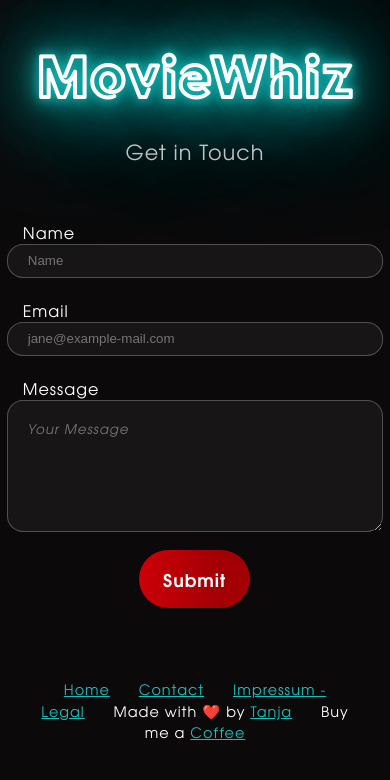
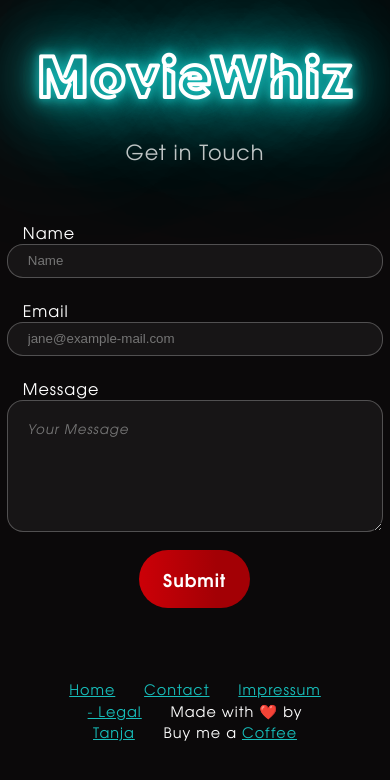
Before and after one commit to Sunkio/moviewhiz, a Next.js app: page /contact in a window 390 px wide. Shown: the top 780 px of the page. Built offline with nearby package versions, Linux system fonts and the light colour scheme.

Commit message:
update footer legal small

```diff
--- a/components/Footer.js
+++ b/components/Footer.js
@@ -2,7 +2,7 @@ import Link from "next/link";
 
 function Footer() {
   return (
-    <footer className="footer">
+    <footer className="footer footer-legal-sm">
 
       <p><Link className="footer-link " href="/">Home</Link></p>
       <p><Link className="footer-link" href="/contact">Contact</Link></p>
--- a/pages/styles.css
+++ b/pages/styles.css
@@ -557,6 +557,10 @@ input:invalid[focused="true"] ~ span, textarea:invalid[focused="true"] ~ span {
         width: 80%;
     }
 
+    .footer-legal-sm {
+        width: 80%;
+    }
+
     .prompt-buttons {
         justify-content: center;
     }
```
